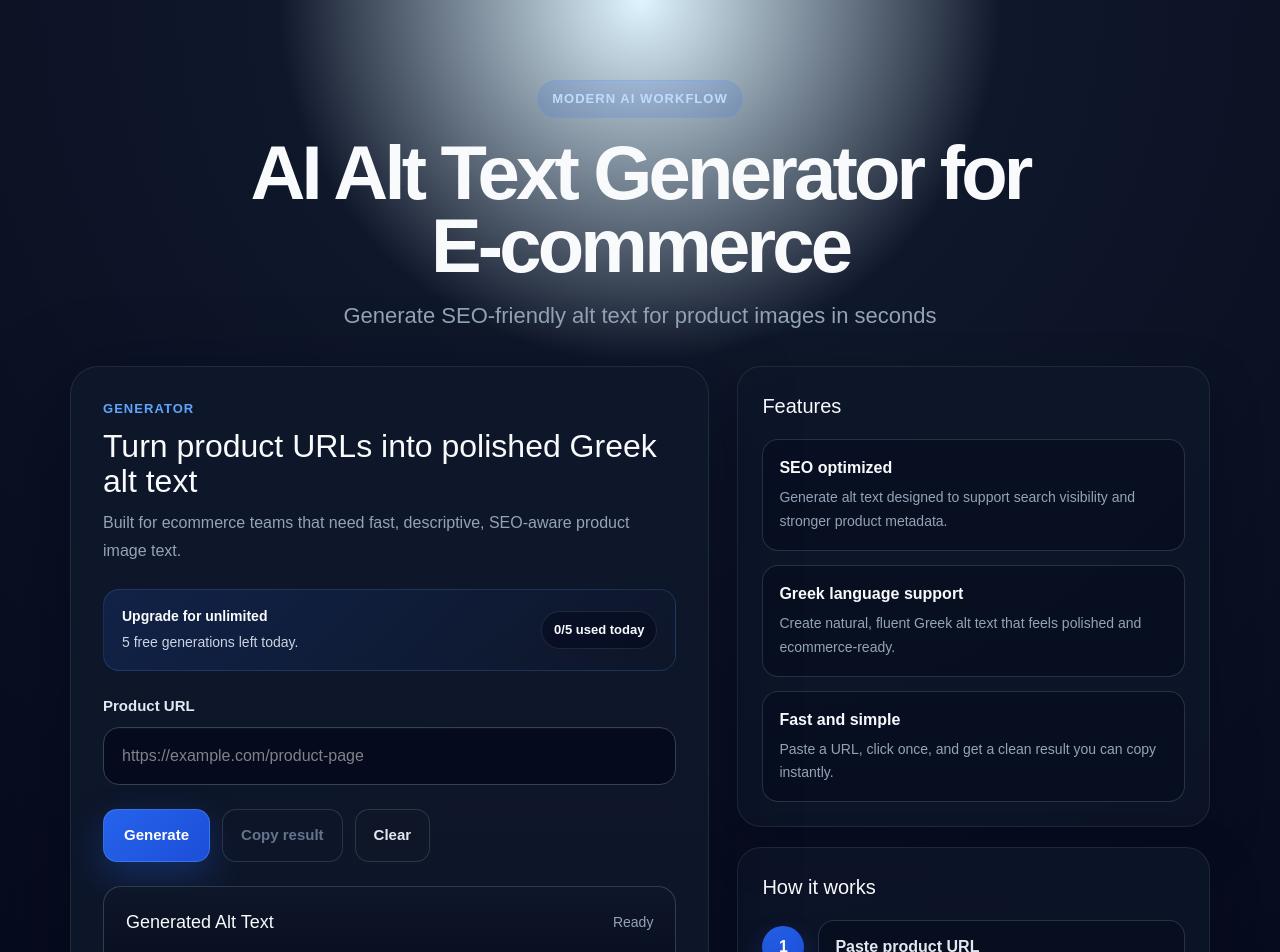
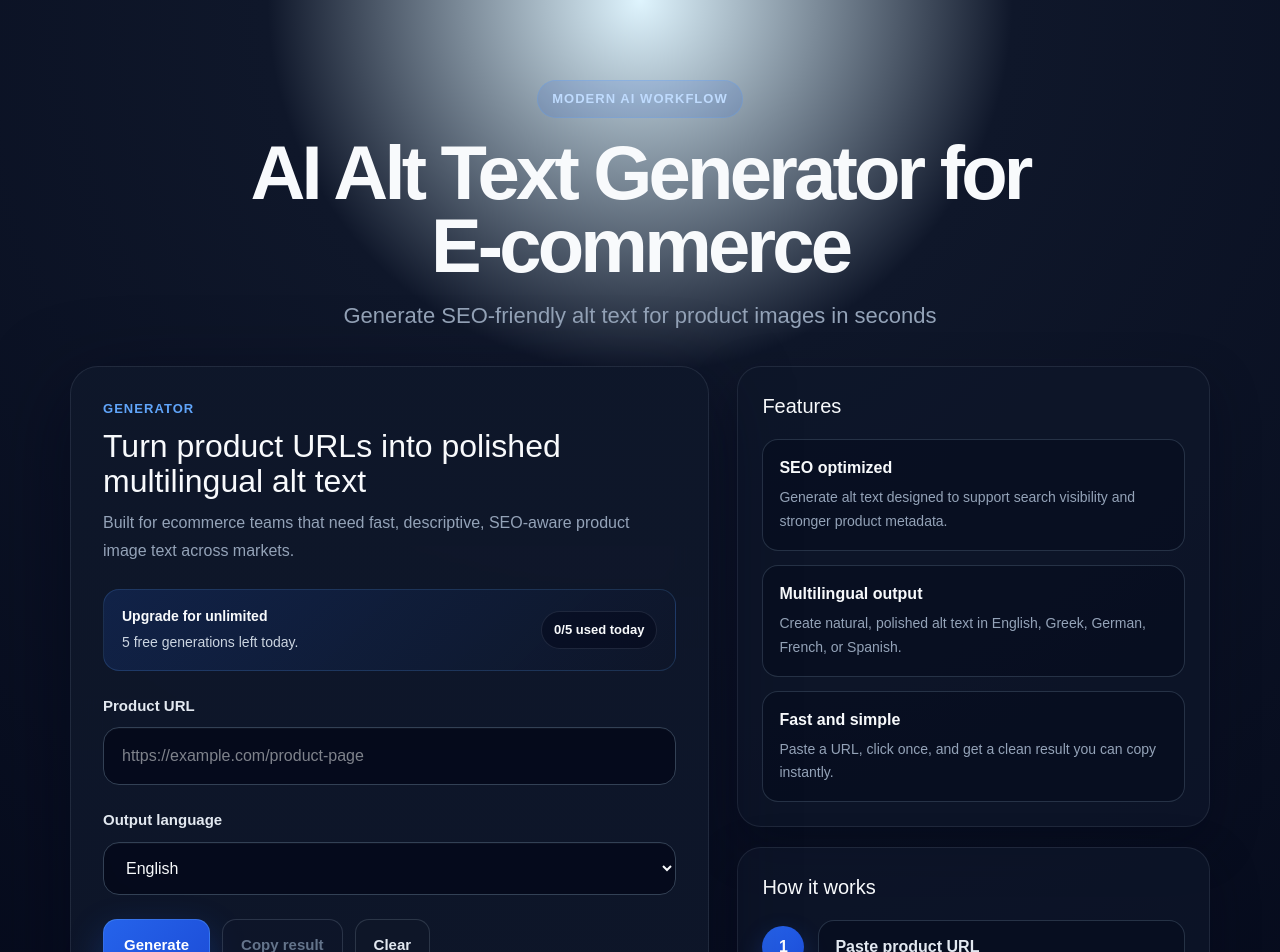
Before and after one commit to Sildo20-code/alt-text-app, a Next.js app: page / in a window 1280 px wide. Shown: the top 952 px of the page. Built offline with nearby package versions, Linux system fonts and the light colour scheme.

Commit message:
Add multilingual website and extension support

```diff
--- a/app/api/generate/route.ts
+++ b/app/api/generate/route.ts
@@ -34,6 +34,7 @@ function extractText(data: any): string {
 }
 
 type Tone = "seo" | "marketing" | "short";
+type Language = "english" | "greek" | "german" | "french" | "spanish";
 
 type AltTextVariations = {
   seo: string;
@@ -52,6 +53,44 @@ function normalizeTone(value: unknown): Tone {
   }
 
   return "seo";
+}
+
+function normalizeLanguage(value: unknown): Language {
+  if (typeof value !== "string") {
+    return "english";
+  }
+
+  const language = value.trim().toLowerCase();
+  if (
+    language === "greek" ||
+    language === "german" ||
+    language === "french" ||
+    language === "spanish"
+  ) {
+    return language;
+  }
+
+  return "english";
+}
+
+function languageInstruction(language: Language): string {
+  if (language === "greek") {
+    return "Write all output in natural modern Greek.";
+  }
+
+  if (language === "german") {
+    return "Write all output in natural professional German.";
+  }
+
+  if (language === "french") {
+    return "Write all output in natural professional French.";
+  }
+
+  if (language === "spanish") {
+    return "Write all output in natural professional Spanish.";
+  }
+
+  return "Write all output in natural professional English.";
 }
 
 function parseVariationPayload(rawText: string): AltTextVariations | null {
@@ -100,7 +139,7 @@ function selectedResult(variations: AltTextVariations, tone: Tone): string {
 
 export async function POST(req: Request) {
   try {
-    const { url, title, description, imageUrl, tone } = await req.json();
+    const { url, title, description, imageUrl, tone, language } = await req.json();
 
     if (!url || typeof url !== "string") {
       return NextResponse.json(
@@ -135,6 +174,7 @@ export async function POST(req: Request) {
     const safeImageUrl =
       typeof imageUrl === "string" && imageUrl.trim() ? imageUrl.trim() : "No product image URL provided";
     const selectedTone = normalizeTone(tone);
+    const selectedLanguage = normalizeLanguage(language);
 
     const response = await fetch("https://api.openai.com/v1/responses", {
       method: "POST",
@@ -144,20 +184,24 @@ export async function POST(req: Request) {
       },
       body: JSON.stringify({
         model: "gpt-4.1-mini",
-        input: `You are an expert Greek ecommerce copywriter and SEO specialist.
+        input: `You are an expert international ecommerce copywriter and SEO specialist.
 
-Create exactly 3 alt text variations in natural, fluent Greek for the product page below.
+Create exactly 3 alt text variations for the product page below.
 
 Product page URL: ${parsedUrl.toString()}
 Detected product title: ${safeTitle}
 Detected meta description: ${safeDescription}
 Detected main product image URL: ${safeImageUrl}
 Requested tone: ${selectedTone}
+Requested language: ${selectedLanguage}
 
 Requirements:
-- Write in high-quality modern Greek
+- ${languageInstruction(selectedLanguage)}
 - Detect the likely product type from the URL, title, and image URL clues
 - Make all versions specific, product-related, and visually descriptive
+- Make the wording concise, natural, SEO-friendly, and accessibility-friendly
+- Include likely product type, color, and material when they can be reasonably inferred
+- Mention likely use-case only when it adds real clarity
 - Mention likely color, material, and use-case when they can be reasonably inferred
 - If exact details are unknown, use the most likely safe ecommerce wording without inventing unrealistic claims
 - Keep every variation to a maximum of 2 sentences
@@ -196,6 +240,7 @@ Return this exact shape:
       {
         result,
         selectedTone,
+        selectedLanguage,
         variations,
       },
       { headers: corsHeaders },
--- a/app/page.tsx
+++ b/app/page.tsx
@@ -8,9 +8,22 @@ type HistoryItem = {
   result: string;
 };
 
+type LanguageOption = {
+  value: 'english' | 'greek' | 'german' | 'french' | 'spanish';
+  label: string;
+};
+
 const HISTORY_STORAGE_KEY = 'alt-text-history';
 const USAGE_STORAGE_KEY = 'alt-text-usage';
 const DAILY_LIMIT = 5;
+const LANGUAGE_STORAGE_KEY = 'alt-text-language';
+const LANGUAGES: LanguageOption[] = [
+  { value: 'english', label: 'English' },
+  { value: 'greek', label: 'Greek' },
+  { value: 'german', label: 'German' },
+  { value: 'french', label: 'French' },
+  { value: 'spanish', label: 'Spanish' },
+];
 
 const featureItems = [
   {
@@ -18,8 +31,8 @@ const featureItems = [
     description: 'Generate alt text designed to support search visibility and stronger product metadata.',
   },
   {
-    title: 'Greek language support',
-    description: 'Create natural, fluent Greek alt text that feels polished and ecommerce-ready.',
+    title: 'Multilingual output',
+    description: 'Create natural, polished alt text in English, Greek, German, French, or Spanish.',
   },
   {
     title: 'Fast and simple',
@@ -99,9 +112,35 @@ export default function Home() {
   const [copied, setCopied] = useState(false);
   const [history, setHistory] = useState<HistoryItem[]>([]);
   const [usageCount, setUsageCount] = useState(0);
+  const [language, setLanguage] = useState<LanguageOption['value']>('english');
 
   const todayKey = new Date().toISOString().slice(0, 10);
   const seoScore = getSeoScore(result);
+
+  useEffect(() => {
+    try {
+      const stored = window.localStorage.getItem(LANGUAGE_STORAGE_KEY);
+      if (
+        stored === 'english' ||
+        stored === 'greek' ||
+        stored === 'german' ||
+        stored === 'french' ||
+        stored === 'spanish'
+      ) {
+        setLanguage(stored);
+      }
+    } catch {
+      window.localStorage.removeItem(LANGUAGE_STORAGE_KEY);
+    }
+  }, []);
+
+  useEffect(() => {
+    try {
+      window.localStorage.setItem(LANGUAGE_STORAGE_KEY, language);
+    } catch {
+      // Ignore localStorage write failures.
+    }
+  }, [language]);
 
   useEffect(() => {
     try {
@@ -162,7 +201,7 @@ export default function Home() {
       const res = await fetch('/api/generate', {
         method: 'POST',
         headers: { 'Content-Type': 'application/json' },
-        body: JSON.stringify({ url }),
+        body: JSON.stringify({ url, language }),
       });
 
       const data = await res.json();
@@ -360,10 +399,10 @@ export default function Home() {
                 Generator
               </div>
               <h2 style={{ margin: 0, fontSize: '32px', lineHeight: 1.1 }}>
-                Turn product URLs into polished Greek alt text
+                Turn product URLs into polished multilingual alt text
               </h2>
               <p style={{ margin: 0, color: '#94a3b8', lineHeight: 1.75, fontSize: '16px' }}>
-                Built for ecommerce teams that need fast, descriptive, SEO-aware product image text.
+                Built for ecommerce teams that need fast, descriptive, SEO-aware product image text across markets.
               </p>
             </div>
 
@@ -443,6 +482,44 @@ export default function Home() {
                   boxShadow: 'inset 0 1px 0 rgba(255,255,255,0.03)',
                 }}
               />
+            </div>
+
+            <div style={{ display: 'grid', gap: '10px' }}>
+              <label
+                htmlFor="language"
+                style={{
+                  display: 'block',
+                  color: '#e2e8f0',
+                  fontWeight: 600,
+                  fontSize: '15px',
+                }}
+              >
+                Output language
+              </label>
+
+              <select
+                id="language"
+                value={language}
+                onChange={(e) => setLanguage(e.target.value as LanguageOption['value'])}
+                style={{
+                  width: '100%',
+                  padding: '16px 18px',
+                  fontSize: '16px',
+                  borderRadius: '16px',
+                  border: '1px solid #334155',
+                  background: 'rgba(2, 6, 23, 0.72)',
+                  color: '#f8fafc',
+                  outline: 'none',
+                  boxSizing: 'border-box',
+                  boxShadow: 'inset 0 1px 0 rgba(255,255,255,0.03)',
+                }}
+              >
+                {LANGUAGES.map((option) => (
+                  <option key={option.value} value={option.value}>
+                    {option.label}
+                  </option>
+                ))}
+              </select>
             </div>
 
             <div
--- a/chrome-extension/popup.html
+++ b/chrome-extension/popup.html
@@ -35,6 +35,17 @@
             <option value="seo">SEO</option>
             <option value="marketing">Marketing</option>
             <option value="short">Short</option>
+          </select>
+        </div>
+
+        <div class="field-group">
+          <label for="language-selector">Output language</label>
+          <select id="language-selector" class="tone-selector">
+            <option value="english">English</option>
+            <option value="greek">Greek</option>
+            <option value="german">German</option>
+            <option value="french">French</option>
+            <option value="spanish">Spanish</option>
           </select>
         </div>
 
--- a/chrome-extension/popup.js
+++ b/chrome-extension/popup.js
@@ -3,6 +3,7 @@ const HISTORY_KEY = 'altTextGeneratorHistory';
 const HISTORY_LIMIT = 5;
 const USAGE_KEY = 'altTextGeneratorUsage';
 const DAILY_LIMIT = 5;
+const LANGUAGE_KEY = 'altTextGeneratorLanguage';
 const VARIATIONS = [
   { key: 'seo', label: 'SEO optimized', placeholder: 'Your SEO-focused alt text will appear here.' },
   { key: 'short', label: 'Short version', placeholder: 'Your shorter alt text version will appear here.' },
@@ -13,6 +14,7 @@ const currentUrlField = document.getElementById('current-url');
 const pageTitleField = document.getElementById('page-title');
 const pageDescriptionField = document.getElementById('page-description');
 const toneSelector = document.getElementById('tone-selector');
+const languageSelector = document.getElementById('language-selector');
 const generateButton = document.getElementById('generate-button');
 const copyAllButton = document.getElementById('copy-all-button');
 const exportButton = document.getElementById('export-button');
@@ -77,6 +79,25 @@ function saveUsage(count) {
   );
 }
 
+function loadLanguage() {
+  const stored = localStorage.getItem(LANGUAGE_KEY);
+  if (
+    stored === 'english' ||
+    stored === 'greek' ||
+    stored === 'german' ||
+    stored === 'french' ||
+    stored === 'spanish'
+  ) {
+    return stored;
+  }
+
+  return 'english';
+}
+
+function saveLanguage(language) {
+  localStorage.setItem(LANGUAGE_KEY, language);
+}
+
 function updateUsageUi() {
   const usage = loadUsage();
   const remaining = Math.max(0, DAILY_LIMIT - usage.count);
@@ -106,6 +127,7 @@ function setLoadingState(isLoading) {
       ? 'Limit reached'
       : 'Generate Alt Text';
   toneSelector.disabled = isLoading;
+  languageSelector.disabled = isLoading;
   if (isLoading) {
     copyAllButton.disabled = true;
     exportButton.disabled = true;
@@ -225,6 +247,7 @@ function buildPayload(tone) {
     description: activeContext.description,
     imageUrl: activeContext.imageUrl,
     tone,
+    language: languageSelector.value || 'english',
   };
 }
 
@@ -477,6 +500,10 @@ function clearResult() {
   setAllResults({});
 }
 
+languageSelector.value = loadLanguage();
+languageSelector.addEventListener('change', () => {
+  saveLanguage(languageSelector.value || 'english');
+});
 generateButton.addEventListener('click', generateAltText);
 copyAllButton.addEventListener('click', copyAllResults);
 exportButton.addEventListener('click', exportVariations);
```
